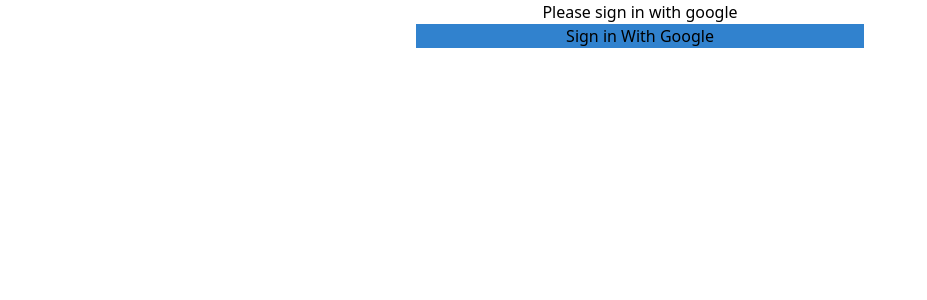
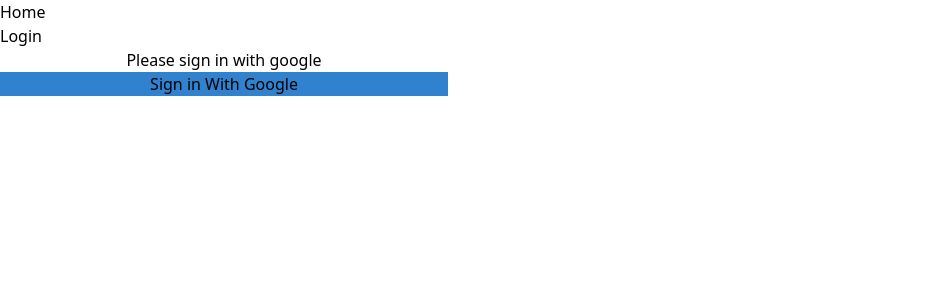
Before and after one commit to noahnovickf/viewpoint, a React (Create React App) app: page /login in a window 1280 px wide. Shown: the top 300 px of the page, without its empty margins (0-927 px from the left). Built offline with nearby package versions, Linux system fonts and the light colour scheme; no server answers.

Commit message:
Setup react router + minor fix

```diff
--- a/package.json
+++ b/package.json
@@ -19,6 +19,7 @@
     "react": "^16.13.1",
     "react-dom": "^16.13.1",
     "react-redux": "^7.2.0",
+    "react-router-dom": "^5.2.0",
     "react-scripts": "3.4.1",
     "redux": "^4.0.5",
     "redux-thunk": "^2.3.0",
--- a/src/App.jsx
+++ b/src/App.jsx
@@ -1,11 +1,10 @@
 import React from "react";
-import Home from "./containers/home";
-import Login from "./containers/login";
+import Home from "containers/home";
 
 function App() {
   return (
     <div className="flex justify-center items-center">
-      <Login />
+      <Home />
     </div>
   );
 }
--- a/src/containers/login/login.component.jsx
+++ b/src/containers/login/login.component.jsx
@@ -5,12 +5,12 @@
 
 const Login = (props) => {
   const [user, setUser] = useState({});
+  const userFromState = useSelector((state) => state.users.user);
 
   useEffect(() => {
     setUser(userFromState);
-  }, []);
+  }, [userFromState]);
 
-  const userFromState = useSelector((state) => state.users.user);
   console.log("state", user);
   console.log(userFromState.full_name);
   return !userFromState.full_name ? (
--- a/src/index.jsx
+++ b/src/index.jsx
@@ -1,9 +1,11 @@
 import React from "react";
 import ReactDOM from "react-dom";
 import { Provider } from "react-redux";
+import { Route, Link, BrowserRouter as Router } from "react-router-dom";
 
 import configureStore from "./store";
 import App from "./App";
+import Login from "containers/login";
 import * as serviceWorker from "./serviceWorker";
 import "./styles/tailwind.css";
 
@@ -12,7 +14,20 @@
 ReactDOM.render(
   <React.StrictMode>
     <Provider store={configureStore()}>
-      <App />
+      <Router>
+        <div>
+          <ul>
+            <li>
+              <Link to="/">Home</Link>
+            </li>
+            <li>
+              <Link to="/login">Login</Link>
+            </li>
+          </ul>
+          <Route exact path="/" component={App} />
+          <Route path="/login" component={Login} />
+        </div>
+      </Router>
     </Provider>
   </React.StrictMode>,
   document.getElementById("root")
```
Also changed, not shown: 1 other file (tests, documents, lock files or other folders).
